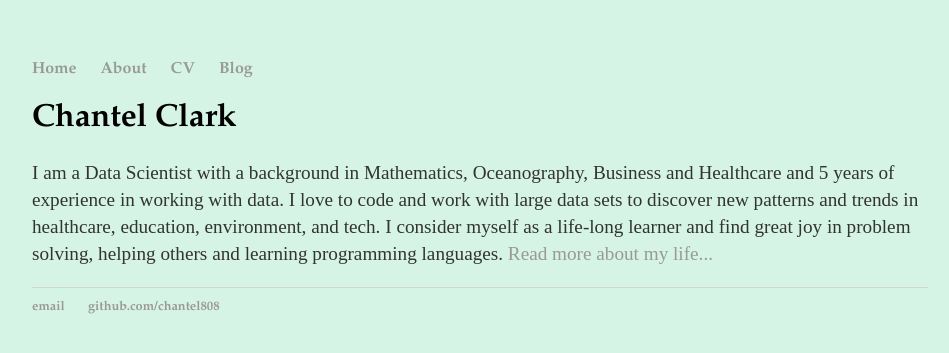
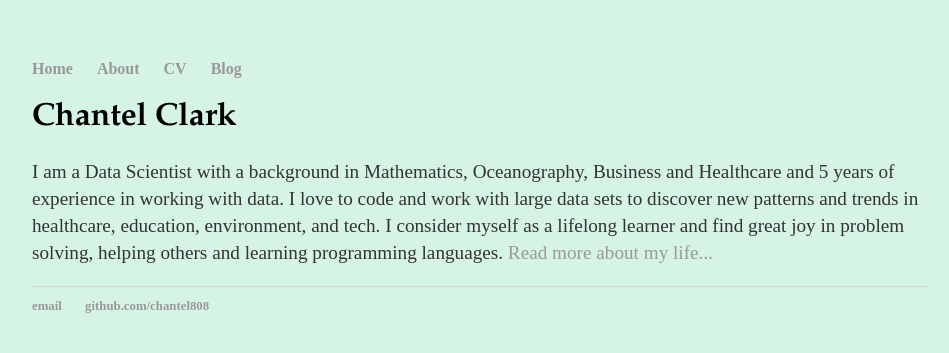
Before and after one commit to chantel808/chantel808.github.io, a Jekyll site: the page built from index.html, in a window 1280 px wide. Shown: the top 353 px of the page, without its empty margins (160-1109 px from the left). Built offline with Jekyll 4.4.1, drawn with Linux system fonts in a browser that asks for light colours.

Commit message:
Fixed typo
Typo and nav ul font-size update

```diff
--- a/css/main.css
+++ b/css/main.css
@@ -4,6 +4,7 @@
     background-color: #d5f4e6;
 }
 nav ul, footer ul {
+    font-size: 2.0em
     font-family:'Palatino Linotype', 'Book Antiqua', 'Palatino', 'serif';
     padding: 0px;
     list-style: none;
--- a/index.html
+++ b/index.html
@@ -4,5 +4,5 @@
 ---
  <div class="blurb">
     <h1>Chantel Clark</h1>
-	<p>I am a Data Scientist with a background in Mathematics, Oceanography, Business and Healthcare and 5 years of experience in working with data. I love to code and work with large data sets to discover new patterns and trends in healthcare, education, environment, and tech. I consider myself as a life-long learner and find great joy in problem solving, helping others and learning programming languages. <a href="/about">Read more about my life...</a></p>
-</div><!-- /.blurb -->
+	<p>I am a Data Scientist with a background in Mathematics, Oceanography, Business and Healthcare and 5 years of experience in working with data. I love to code and work with large data sets to discover new patterns and trends in healthcare, education, environment, and tech. I consider myself as a lifelong learner and find great joy in problem solving, helping others and learning programming languages. <a href="/about">Read more about my life...</a></p>
+</div> <!-- /.blurb -->
```
